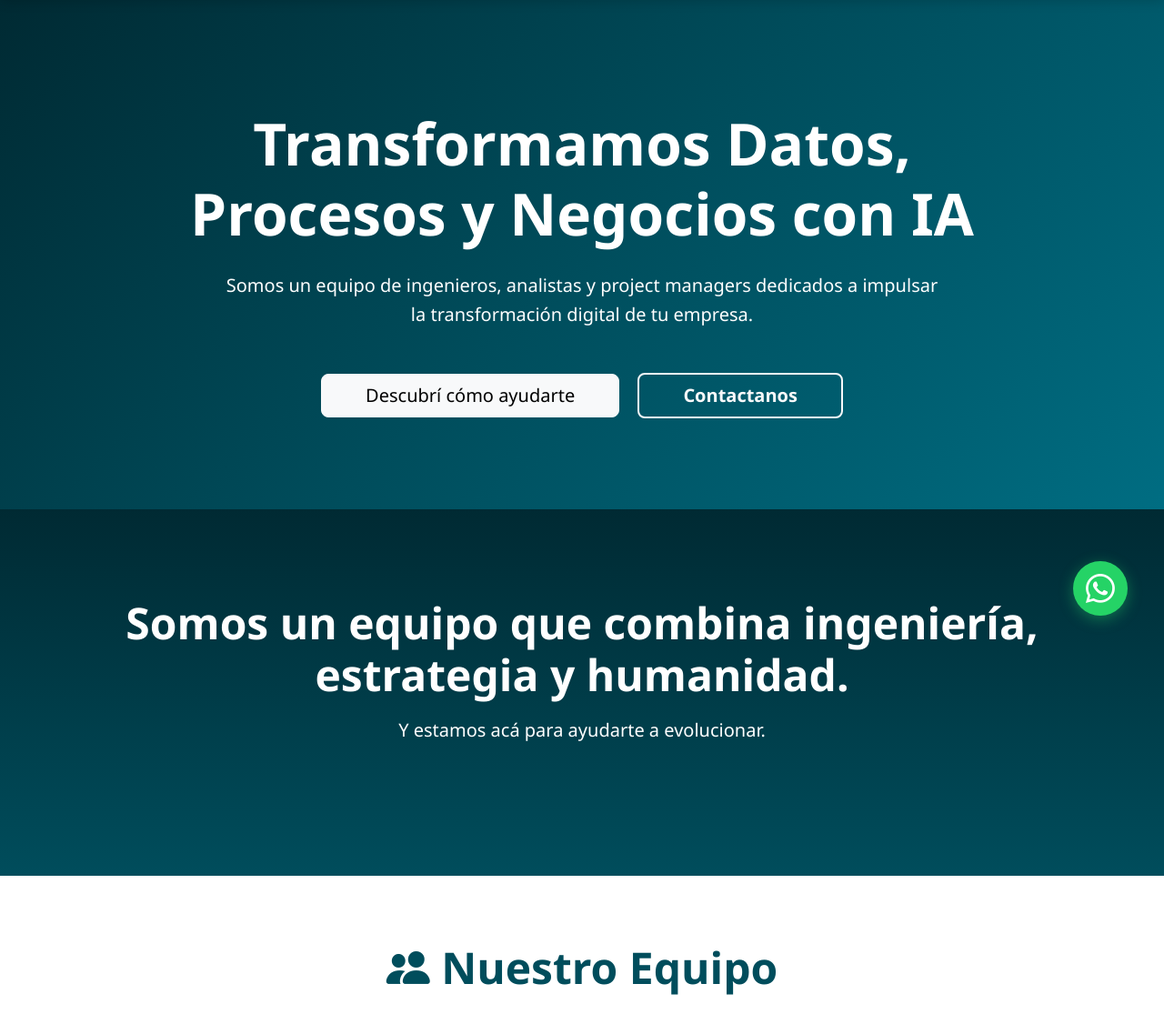
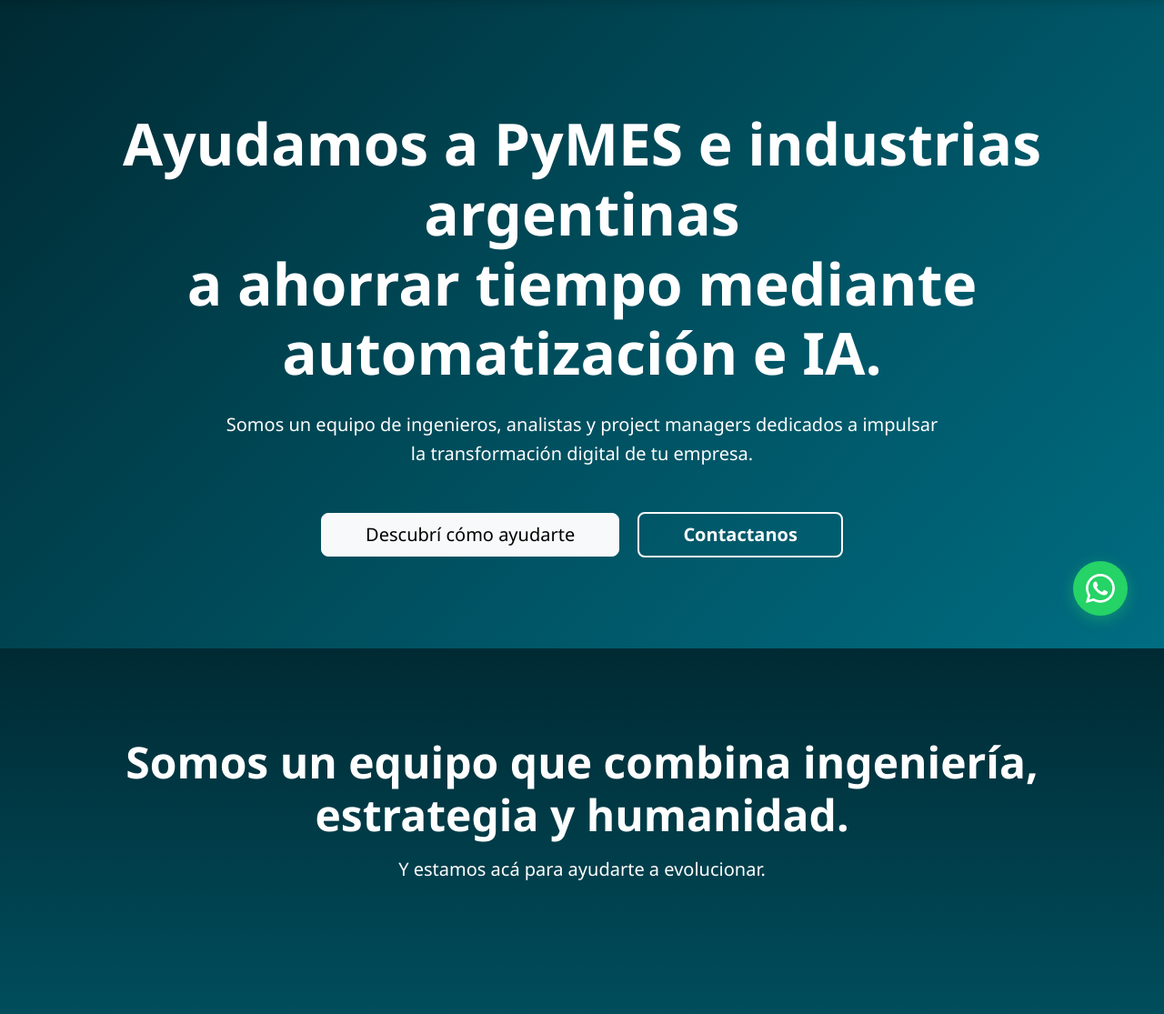
Before and after one commit to astiazu/datosconsultora, a Flask app: page / in a window 1280 px wide. Shown: the part 83-1198 px from the top of the page at 91% size. Run offline with Flask 3, Linux system fonts and the light colour scheme; some libraries are stand-ins or nearby versions.

Commit message:
Actualizar hero

```diff
--- a/app/static/css/styles.css
+++ b/app/static/css/styles.css
@@ -79,7 +79,7 @@ body {
     padding: 120px 0 100px 0;
 }
 
-.hero h1, .hero p, .hero .lead {
+.hero h3, .hero p, .hero .lead {
     color: #ffffff !important;
 }
 
--- a/app/templates/index.html
+++ b/app/templates/index.html
@@ -7,7 +7,7 @@
     <!-- Hero -->
     <section class="hero text-center">
         <div class="container">
-            <h1 class="display-3 fw-bold mb-4">Transformamos Datos,<br>Procesos y Negocios con IA</h1>
+            <h1 class="display-3 fw-bold mb-4">Ayudamos a PyMES e industrias argentinas <br>a ahorrar tiempo mediante <br> automatización e IA.</h1>
             <p class="lead mb-5 fs-5">
                 Somos un equipo de ingenieros, analistas y project managers dedicados a impulsar<br class="d-none d-lg-block">
                 la transformación digital de tu empresa.
```
